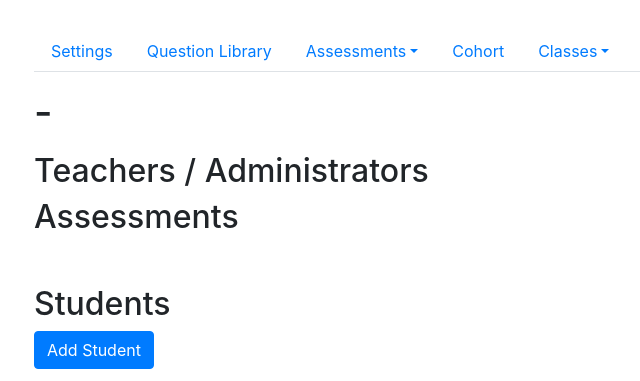
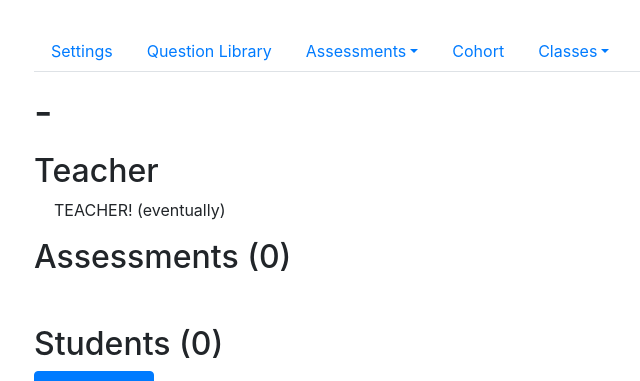
Before and after one commit to RTunley/alchemy, a Python web app: template alchemy/templates/course/clazz/index.html in a window 1280 px wide. Shown: the top 381 px of the page, without its empty margins (51-691 px from the left). Run offline with Jinja, Linux system fonts and the light colour scheme; the template is opened without the code that fills it, so the values that code supplies are empty; some libraries are stand-ins or nearby versions.

Commit message:
made a few cosmetic changes to both cohort and clazz index

```diff
--- a/alchemy/templates/course/clazz/index.html
+++ b/alchemy/templates/course/clazz/index.html
@@ -5,9 +5,10 @@
 <main role="main">
   <h1 class="my-3">{{ g.clazz.code }} - {{ g.course.name }}</h1>
 
-  <h2>Teachers / Administrators</h2>
+  <h2>Teacher</h2>
+    <p style='margin-left:20px'>TEACHER! (eventually)</p>
   <!-- Eventually include a for teachers in clazz.teachers loop -->
-  <h2>Assessments</h2>
+  <h2>Assessments ({{ g.course.papers | length }})</h2>
   <br>
   <table class="table table-hover">
     {% for paper in g.course.papers %}
@@ -30,7 +31,7 @@
       </tr>
     {% endfor %}
   </table>
-  <h2>Students</h2>
+  <h2>Students ({{ g.clazz.students | length }})</h2>
   <button type="button" class="btn btn-primary" data-toggle="modal" data-target="#add_student">
   Add Student
   </button>
--- a/alchemy/templates/course/cohort/index.html
+++ b/alchemy/templates/course/cohort/index.html
@@ -21,7 +21,7 @@
       {% endfor %}
     </table>
 
-    <h2>Assessments</h2>
+    <h2>Assessments ({{ g.course.papers | length }})</h2>
     <br>
     <table class="table table-hover">
       {% for paper in g.course.papers %}
```
